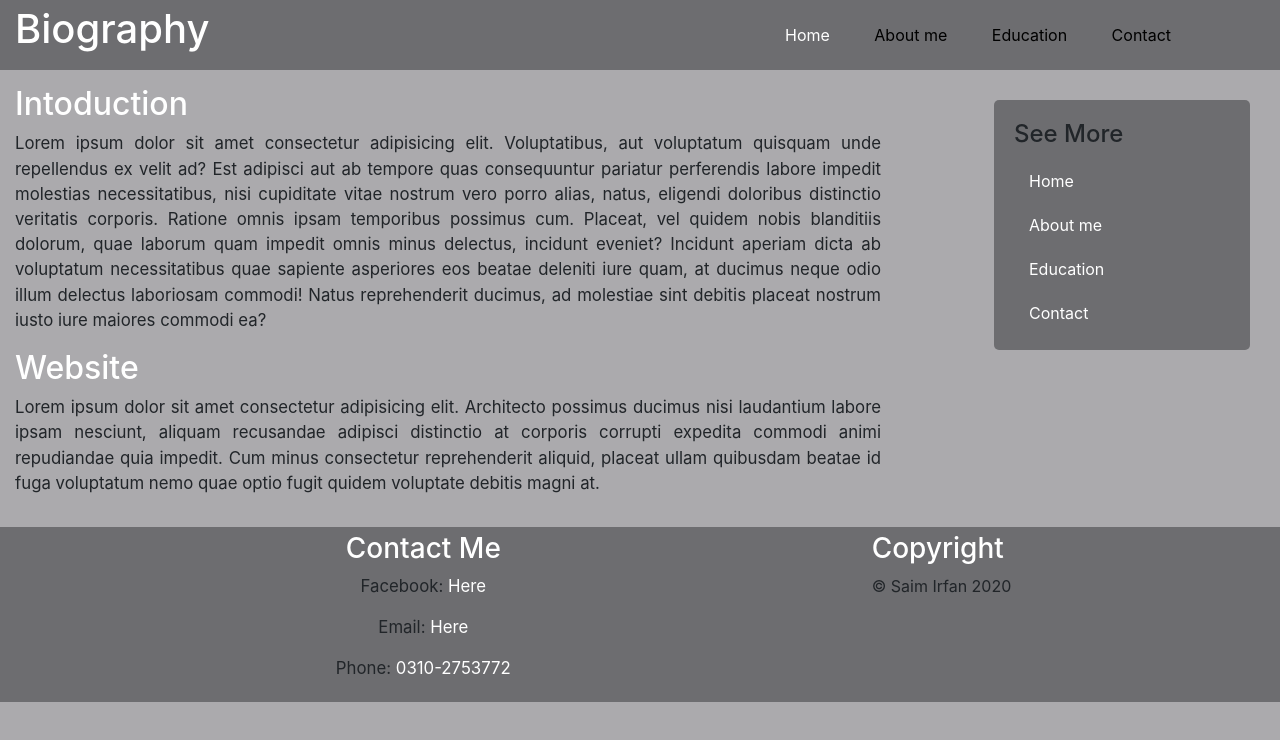
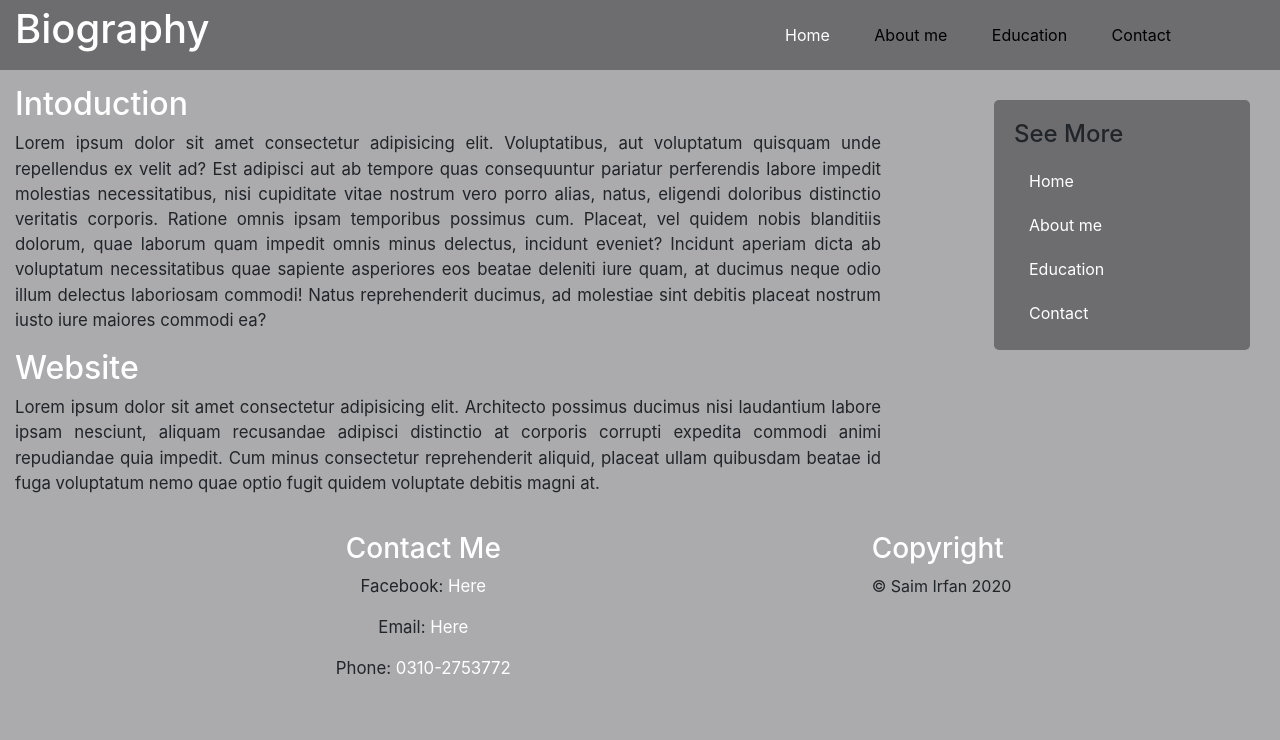
Before and after one commit to Sammy275/biography, a plain HTML site: page index.html in a window 1280 px wide. Drawn offline with nearby package versions, Linux system fonts and the light colour scheme.

Commit message:
divided document into sections

```diff
--- a/style.css
+++ b/style.css
@@ -114,7 +114,6 @@ nav {
 
 /* Footer */
 footer {
-    background-color: #6d6d70;
     padding: 5px;
     overflow: hidden;
 }
@@ -140,6 +139,7 @@ footer {
 
 
 
+/************************ Index.html ********************************/
 
 /* Main Section */
 
@@ -157,6 +157,12 @@ footer {
 
 /* End Main Section */
 
+/************************ End Index.html ********************************/
+
+/************************ About.html ********************************/
+
+
+/************************ End About.html ********************************/
 
 
 /* Media Queries */
```
